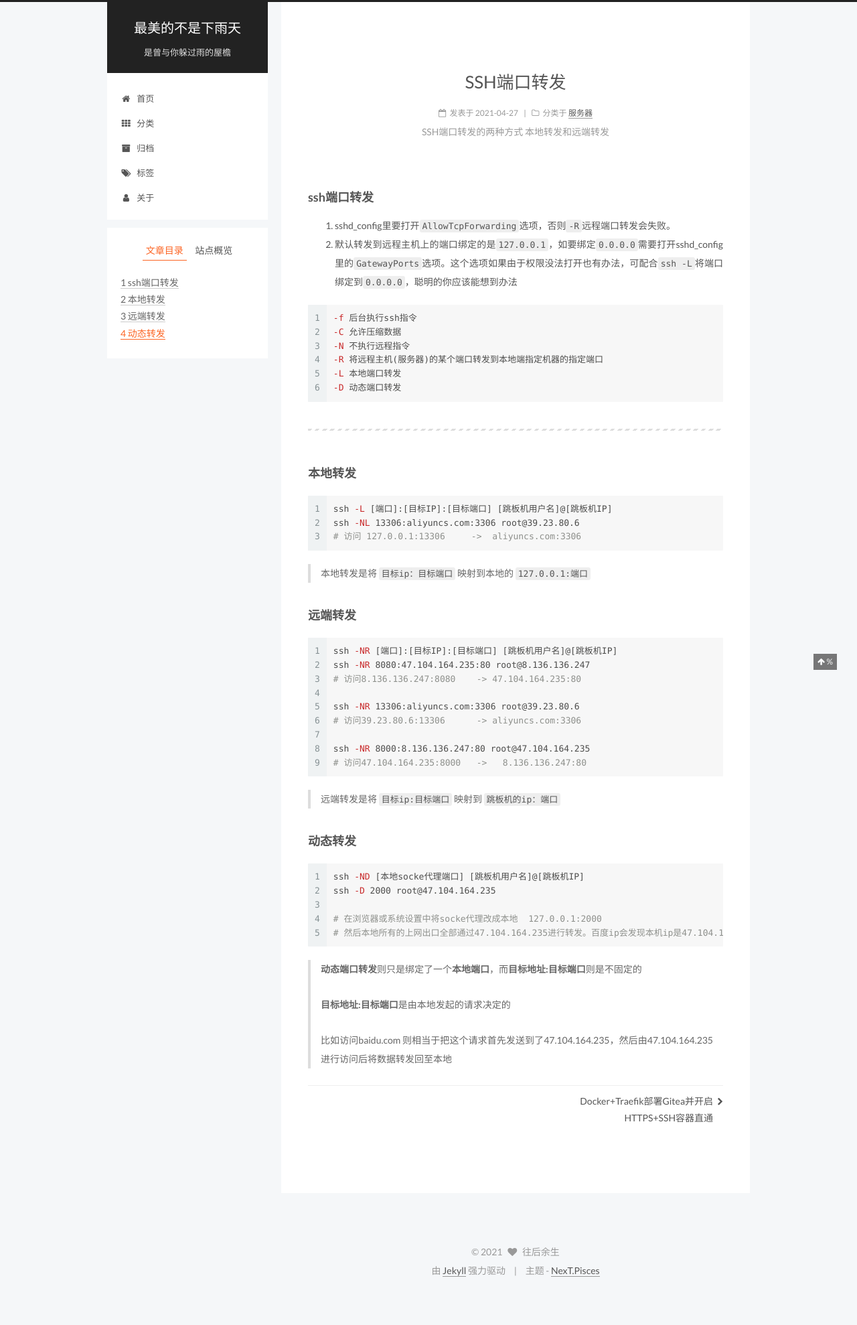
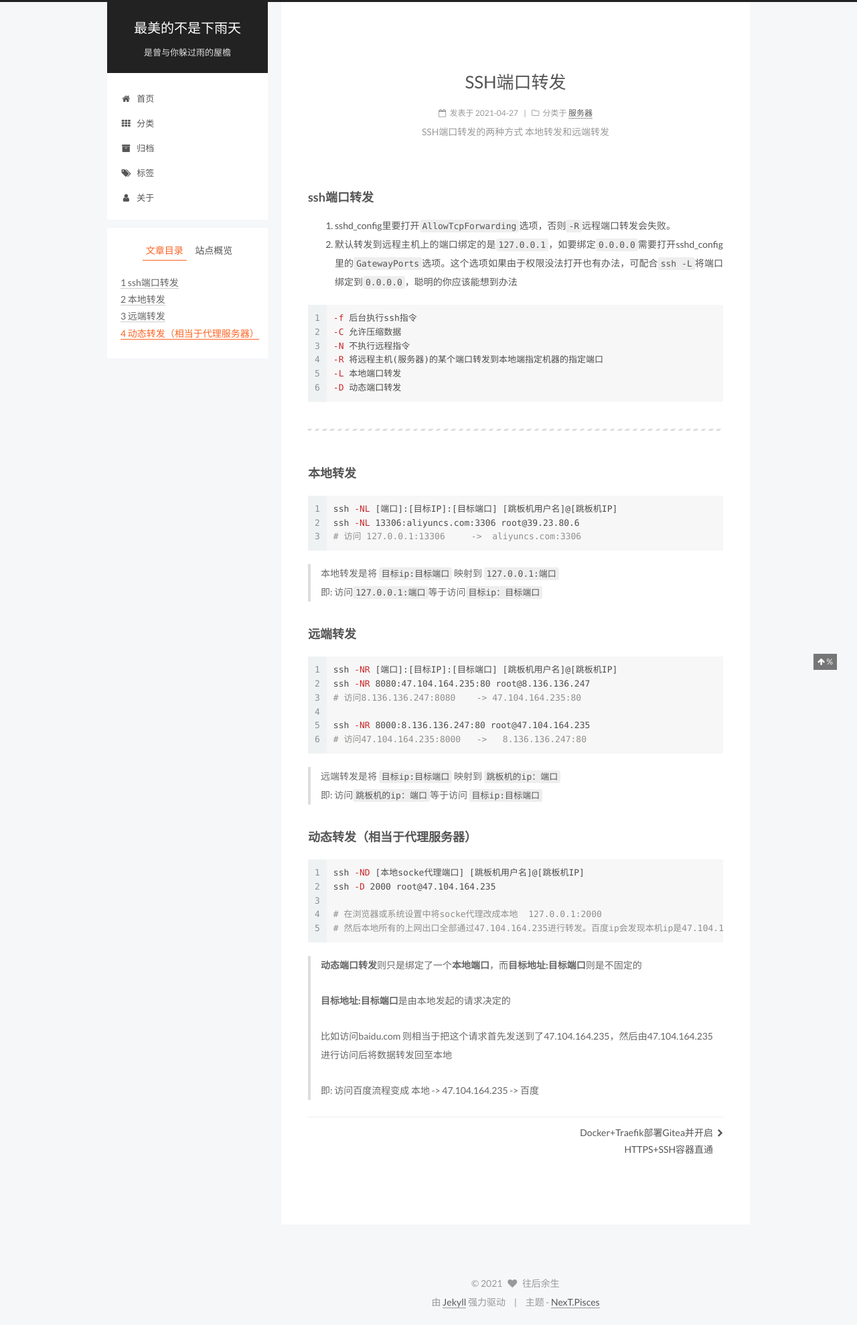
Before and after one commit to 1269146988/1269146988.github.io, a Jekyll site: the page built from docs/_posts/2021-04-27-ssh-端口转发.md, in a window 1280 px wide. Shown: the whole page at 67% size. Built offline with Jekyll 4.4.1, drawn with Linux system fonts in a browser that asks for light colours; comment, search, counter and statistics services are not loaded; before the commit the page ends 1931 px from its top, so only the background shows below that.

Commit message:
修改ssh文档

````diff
--- a/docs/_posts/2021-04-27-ssh-端口转发.md
+++ b/docs/_posts/2021-04-27-ssh-端口转发.md
@@ -26,12 +26,12 @@ categories:
 ### 本地转发
 
 ```shell
-ssh -L [端口]:[目标IP]:[目标端口] [跳板机用户名]@[跳板机IP]
+ssh -NL [端口]:[目标IP]:[目标端口] [跳板机用户名]@[跳板机IP]
 ssh -NL 13306:aliyuncs.com:3306 root@39.23.80.6
 # 访问 127.0.0.1:13306     ->  aliyuncs.com:3306
 ```
 
->  本地转发是将 `目标ip：目标端口` 映射到本地的 `127.0.0.1:端口`
+>  本地转发是将 `目标ip:目标端口` 映射到 `127.0.0.1:端口` <br>即: 访问`127.0.0.1:端口`等于访问`目标ip：目标端口`
 
 
 
@@ -42,18 +42,15 @@ ssh -NR [端口]:[目标IP]:[目标端口] [跳板机用户名]@[跳板机IP]
 ssh -NR 8080:47.104.164.235:80 root@8.136.136.247
 # 访问8.136.136.247:8080    -> 47.104.164.235:80
 
-ssh -NR 13306:aliyuncs.com:3306 root@39.23.80.6
-# 访问39.23.80.6:13306      -> aliyuncs.com:3306
-
 ssh -NR 8000:8.136.136.247:80 root@47.104.164.235
 # 访问47.104.164.235:8000   ->   8.136.136.247:80
 ```
 
-> 远端转发是将 `目标ip:目标端口` 映射到 `跳板机的ip：端口`
+> 远端转发是将 `目标ip:目标端口` 映射到 `跳板机的ip：端口` <br>即: 访问`跳板机的ip：端口`等于访问 `目标ip:目标端口`
 
 
 
-### 动态转发
+### 动态转发（相当于代理服务器）
 
 ```shell
 ssh -ND [本地socke代理端口] [跳板机用户名]@[跳板机IP]
@@ -68,3 +65,5 @@ ssh -D 2000 root@47.104.164.235
 > **目标地址:目标端口**是由本地发起的请求决定的
 >
 > 比如访问baidu.com 则相当于把这个请求首先发送到了47.104.164.235，然后由47.104.164.235进行访问后将数据转发回至本地
+>
+> 即: 访问百度流程变成  本地 -> 47.104.164.235 -> 百度
````
